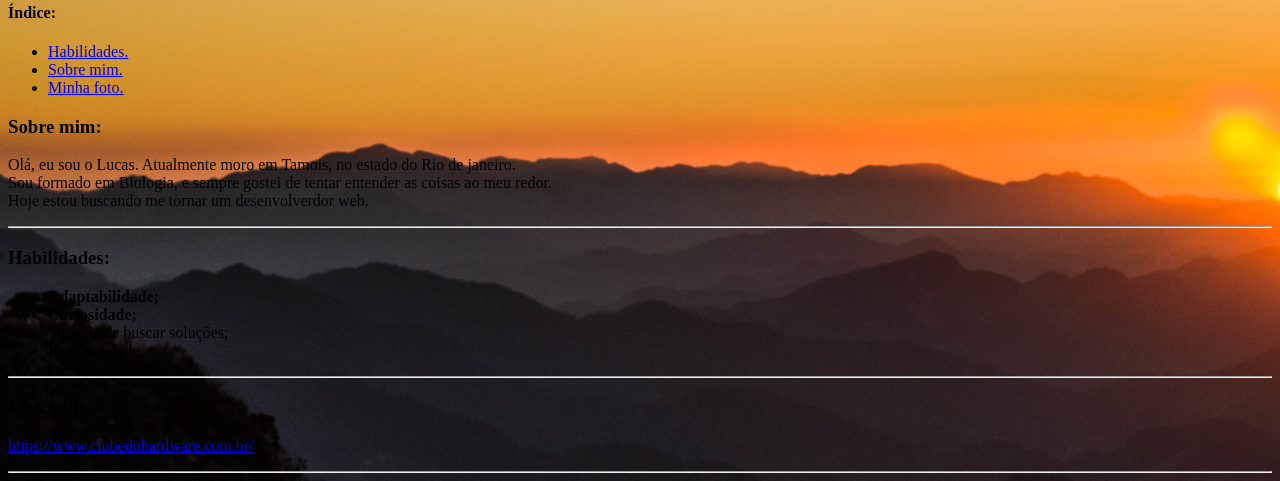
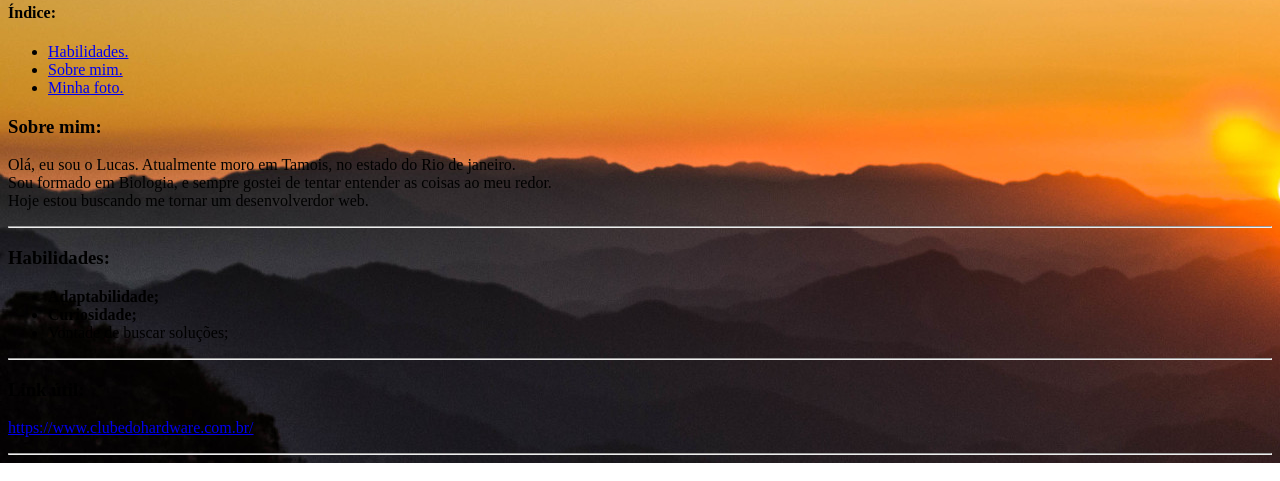
Before and after one commit to lucasrimis/lucasrimis.github.io, a plain HTML site: page index.html in a window 1280 px wide. Shown: the part 439-920 px from the top of the page. Drawn offline with Linux system fonts and the light colour scheme.

Commit message:
Modifica habilidades

```diff
--- a/index.html
+++ b/index.html
@@ -25,7 +25,6 @@
     <li><strong>Adaptabilidade;</strong></li>
     <li><strong>Curiosidade;</strong></li>
     <li>Vontade de buscar soluções;</li>
-    <li>Racionalidade.</li>
 </ul>
 <hr>
 <h3>Link útil:</h3>
```
